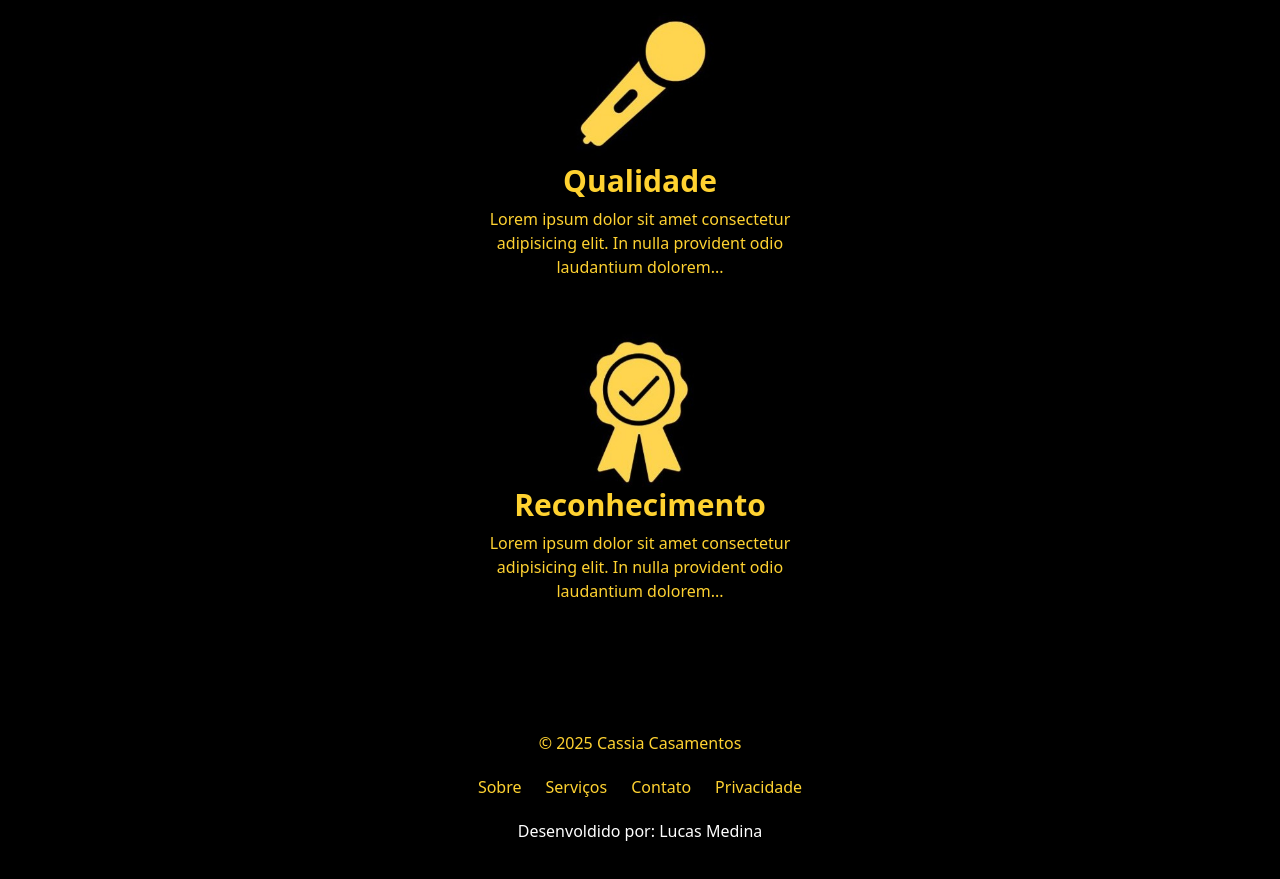
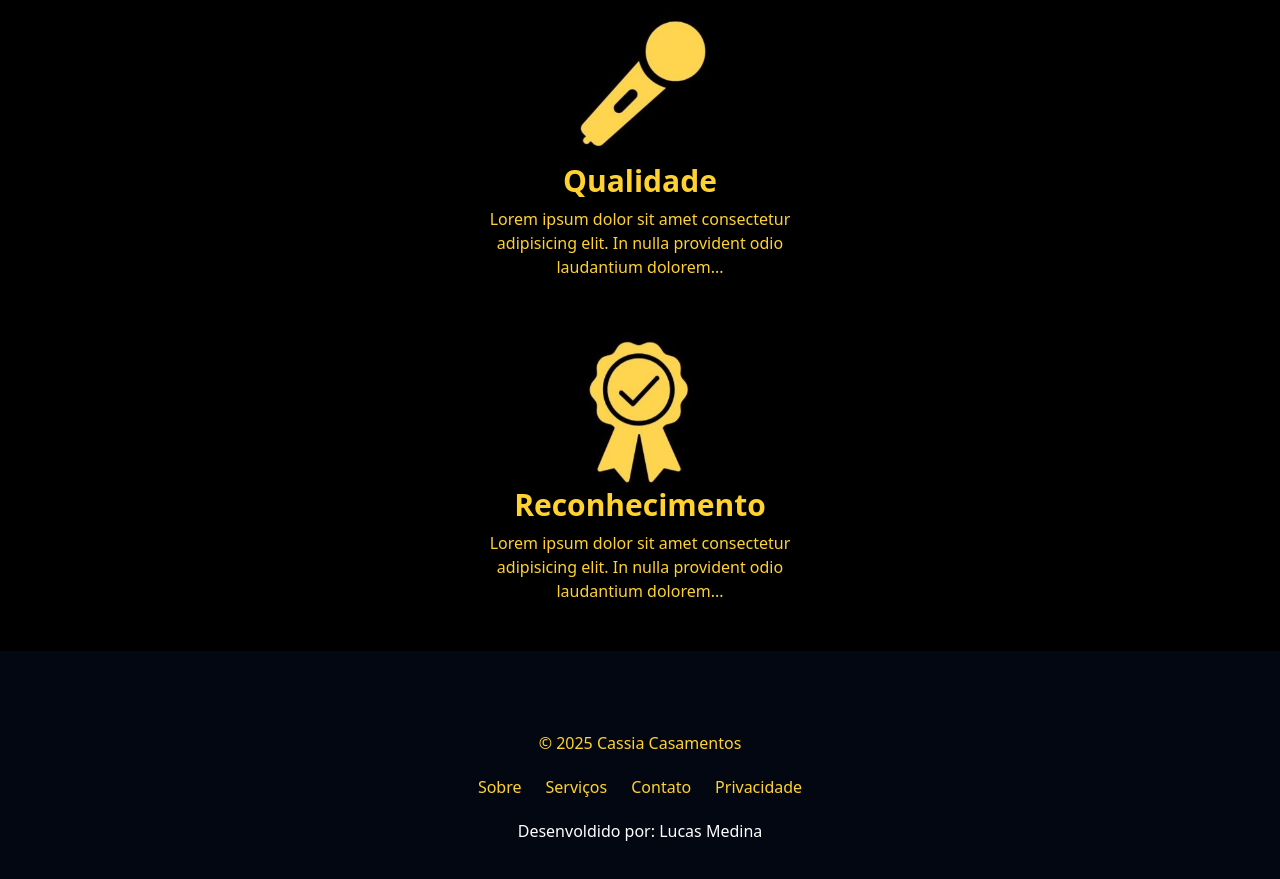
Before and after one commit to Lucas-art-pc/cassia, a website: page dist/pages/index.html in a window 1280 px wide. Shown: the part 1615-2494 px from the top of the page. Drawn offline with nearby package versions, Linux system fonts and the light colour scheme.

Commit message:
ajutes footer 2

```diff
--- a/dist/pages/index.html
+++ b/dist/pages/index.html
@@ -123,7 +123,7 @@
     </section>
 
 
-    <footer class="bg-black p-20">
+    <footer class="bg-gray-950 p-20">
         <p class="text-center text-amber-300">&copy; 2025 Cassia Casamentos</p>
         <ul class="flex justify-center space-x-6 text-amber-300 my-5">
             <li><a href="#" class="hover:underline">Sobre</a></li>
```
Also changed, not shown: dist/pages/style.css.
